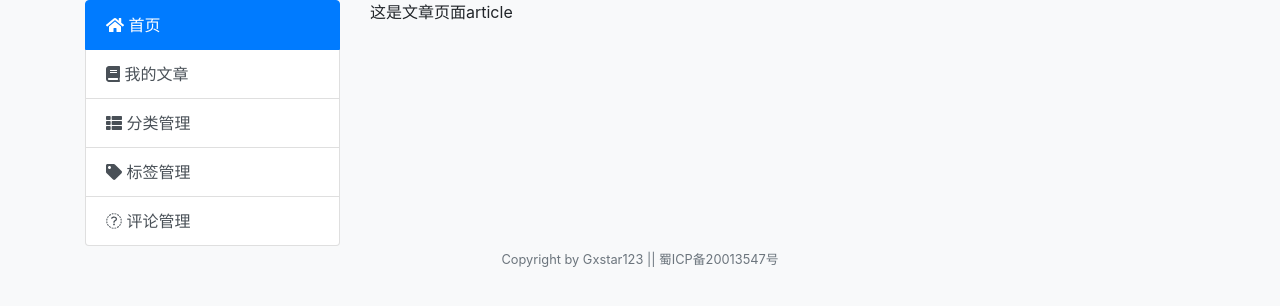
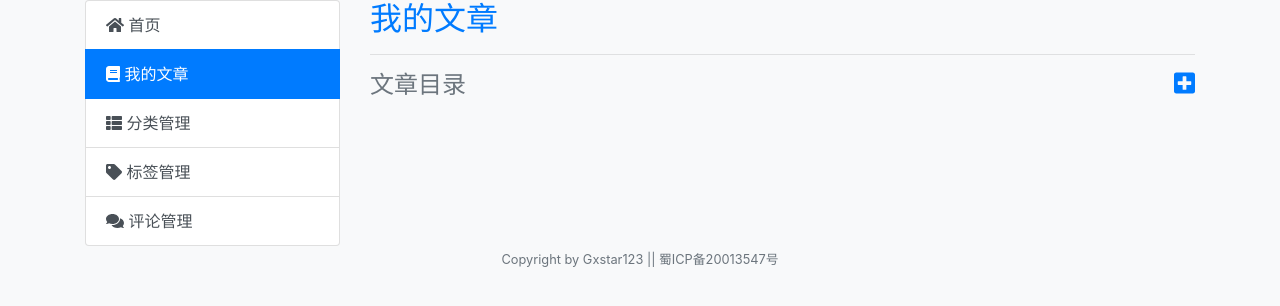
Before and after one commit to Gxstar/GxBlog, a Django app: page /admin/article/ in a window 1280 px wide. Shown: the part 56-362 px from the top of the page. Run offline with Django 3.2, Linux system fonts and the light colour scheme; some libraries are stand-ins or nearby versions.

Commit message:
初步确定管理首页，添加文章页

```diff
--- a/blog/templates/admin/admin.html
+++ b/blog/templates/admin/admin.html
@@ -35,11 +35,11 @@
         <div class="row">
             <div class="col-3" id="page_siderbar">
                 <div class="list-group">
-                    <a href="{% url 'action' 'home' %}" class="list-group-item list-group-item-action active"><i class="fas fa-home"></i>&nbsp;首页</a>
-                    <a href="{% url 'action' 'article' %}" class="list-group-item list-group-item-action"><i class="fas fa-book"></i>&nbsp;我的文章</a>
-                    <a href="{% url 'action' 'category' %}" class="list-group-item list-group-item-action"><i class="fas fa-th-list"></i>&nbsp;分类管理</a>
-                    <a href="{% url 'action' 'tag' %}" class="list-group-item list-group-item-action"><i class="fas fa-tag"></i>&nbsp;标签管理</a>
-                    <a href="{% url 'action' 'comment' %}" class="list-group-item list-group-item-action"><i class="fas fas-comments"></i>&nbsp;评论管理</a>
+                    <a href="{% url 'action' 'home' %}" class="list-group-item list-group-item-action" id="action_home"><i class="fas fa-home"></i>&nbsp;首页</a>
+                    <a href="{% url 'action' 'article' %}" class="list-group-item list-group-item-action" id="action_article"><i class="fas fa-book"></i>&nbsp;我的文章</a>
+                    <a href="{% url 'action' 'category' %}" class="list-group-item list-group-item-action" id="action_category"><i class="fas fa-th-list"></i>&nbsp;分类管理</a>
+                    <a href="{% url 'action' 'tag' %}" class="list-group-item list-group-item-action" id="action_tag"><i class="fas fa-tag"></i>&nbsp;标签管理</a>
+                    <a href="{% url 'action' 'comment' %}" class="list-group-item list-group-item-action" id="action_comment"><i class="fas fa-comments"></i>&nbsp;评论管理</a>
                 </div>
             </div>
             <div class="col-9 rounded" id="page_container">
--- a/blog/templates/admin/article.html
+++ b/blog/templates/admin/article.html
@@ -1,4 +1,12 @@
 {% extends "admin/admin.html" %}
 {% block content %}
-这是文章页面{{param}}
+{% load static %}
+<div>
+    <h2 class="text-primary">我的文章</h2>
+    <hr>
+    <h4 class="text-secondary">文章目录<a href="." title="撰写新文章"><i class="float-right fas fa-plus-square"></i></a></h4>
+</div>
+<script>
+    $("#action_article").addClass("active");
+</script>
 {% endblock %}
--- a/blog/templates/admin/category.html
+++ b/blog/templates/admin/category.html
@@ -1,4 +1,7 @@
 {% extends "admin/admin.html" %}
 {% block content %}
 这是分类页面{{param}}
+<script>
+    $("#action_category").addClass("active");
+</script>
 {% endblock %}
--- a/blog/templates/admin/comment.html
+++ b/blog/templates/admin/comment.html
@@ -1,4 +1,7 @@
 {% extends "admin/admin.html" %}
 {% block content %}
 这是评论页面{{param}}
+<script>
+    $("#action_comment").addClass("active");
+</script>
 {% endblock %}
--- a/blog/templates/admin/tag.html
+++ b/blog/templates/admin/tag.html
@@ -1,4 +1,7 @@
 {% extends "admin/admin.html" %}
 {% block content %}
 这是标签页面{{param}}
+<script>
+    $("#action_tag").addClass("active");
+</script>
 {% endblock %}
```
Also changed, not shown: blog/templates/admin/home.html (+13 -1 lines).
